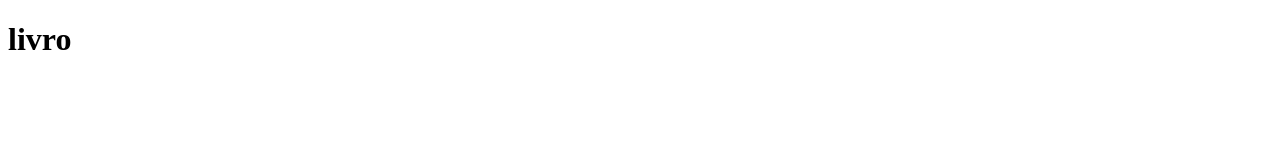
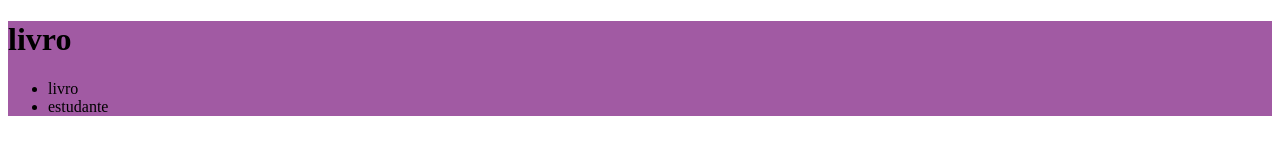
Before and after one commit to sthefanyyx/livro, a plain HTML site: page sthefany/index.html in a window 1280 px wide. Drawn offline with Linux system fonts and the light colour scheme.

Commit message:
Add files via upload

```diff
--- a/sthefany/index.html
+++ b/sthefany/index.html
@@ -5,8 +5,16 @@
     <meta http-equiv="X-UA-Compatible" content="IE=edge">
     <meta name="viewport" content="width=device-width, initial-scale=1.0">
     <title>sthefany</title>
+    <link rel="stylesheet" href="style.css">
 </head>
 <body>
-  <h1>livro</h1>
-</body>
-</html>
+  <header>
+    <h1>livro</h1>
+    <ul>
+      <li>livro</li>
+      <li>estudante</li>
+    </ul>
+
+  </body>
+  </html>
+  </header>
--- a/sthefany/style.css
+++ b/sthefany/style.css
@@ -0,0 +1,3 @@
+header{
+    background-color: rgb(161, 90, 163);
+}
```
